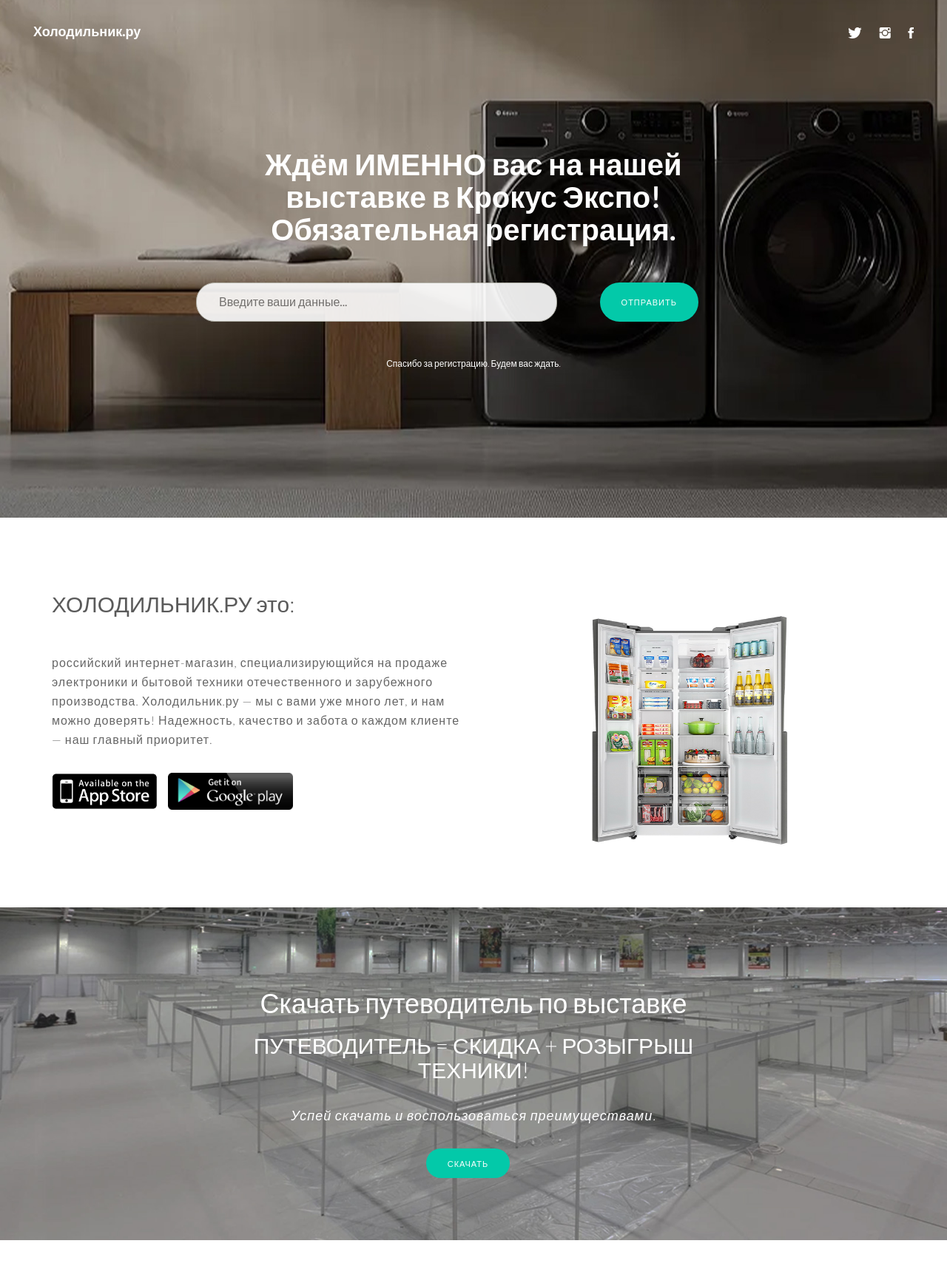
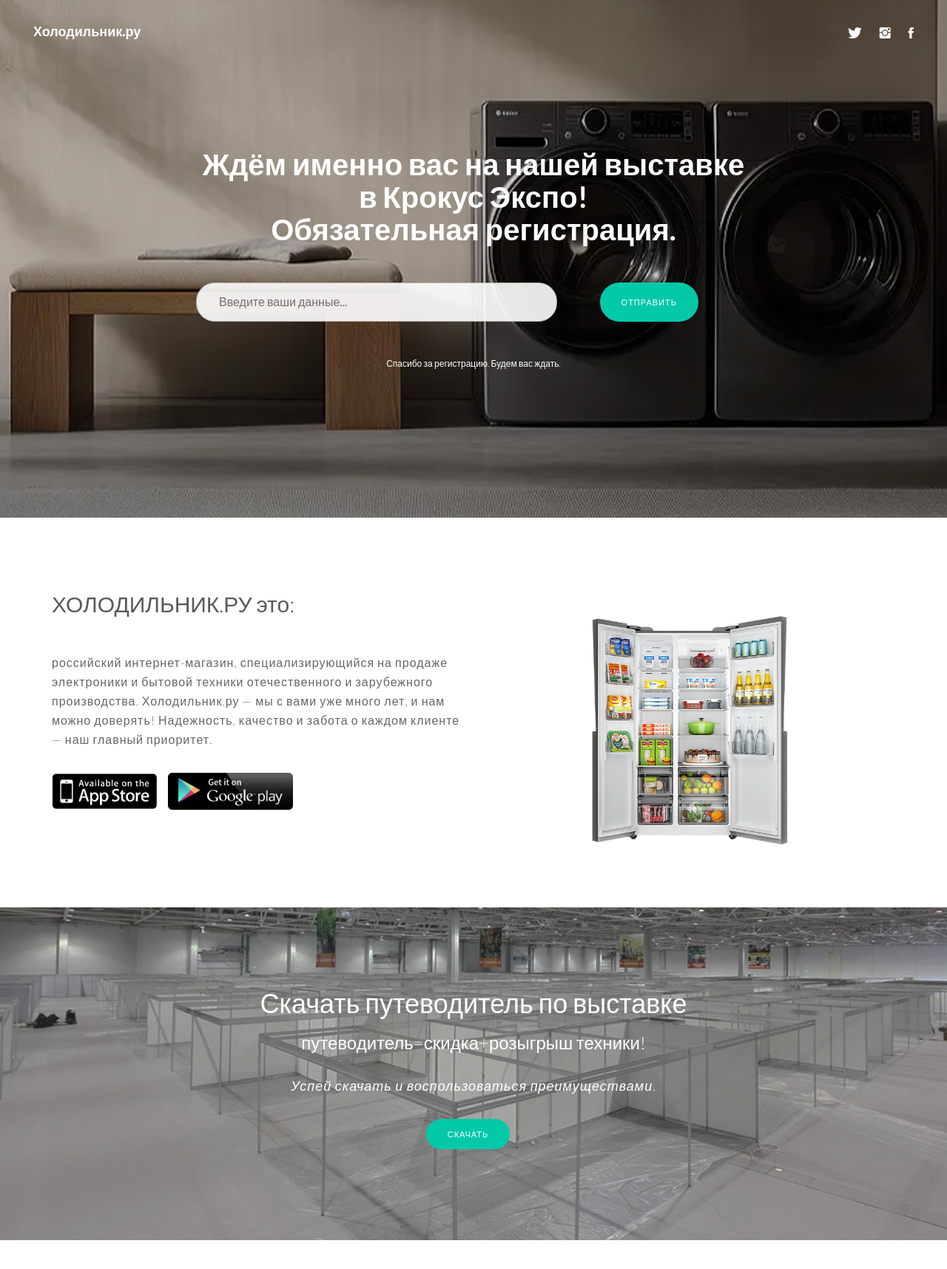
Before and after one commit to awerms/holod, a plain HTML site: page index.html in a window 1280 px wide. Shown: the top 1716 px of the page at 74% size. Drawn offline with Linux system fonts and the light colour scheme; a script that the page names is missing; files whose address does not match are found by name.

Commit message:
Update index.html

```diff
--- a/index.html
+++ b/index.html
@@ -43,7 +43,7 @@
     <div class="container">
       <div class="row">
         <div class="col-md-8 col-md-offset-2 centered">
-          <h1>Ждём ИМЕННО вас на нашей выставке в Крокус Экспо!<br/>Обязательная регистрация.</h1>
+          <h1>Ждём именно вас на нашей выставке в Крокус Экспо!<br/>Обязательная регистрация.</h1>
           <div class="mtb">
             <form role="form" action="register.php" method="post" enctype="plain">
               <input type="email" name="email" class="subscribe-input" placeholder="Введите ваши данные..." required>
@@ -85,7 +85,7 @@
       <div class="row centered">
         <div class="col-md-8 col-md-offset-2">
           <h1>Скачать путеводитель по выставке</h1>
-          <h2>ПУТЕВОДИТЕЛЬ = СКИДКА + РОЗЫГРЫШ ТЕХНИКИ!</h2>
+          <h3>путеводитель=скидка+розыгрыш техники!</h3>
           <h4><i>Успей скачать и воспользоваться преимуществами.</i></h4>
           <p><button class="btn btn-conf-2 btn-green">СКАЧАТЬ</button></p>
         </div>
```
